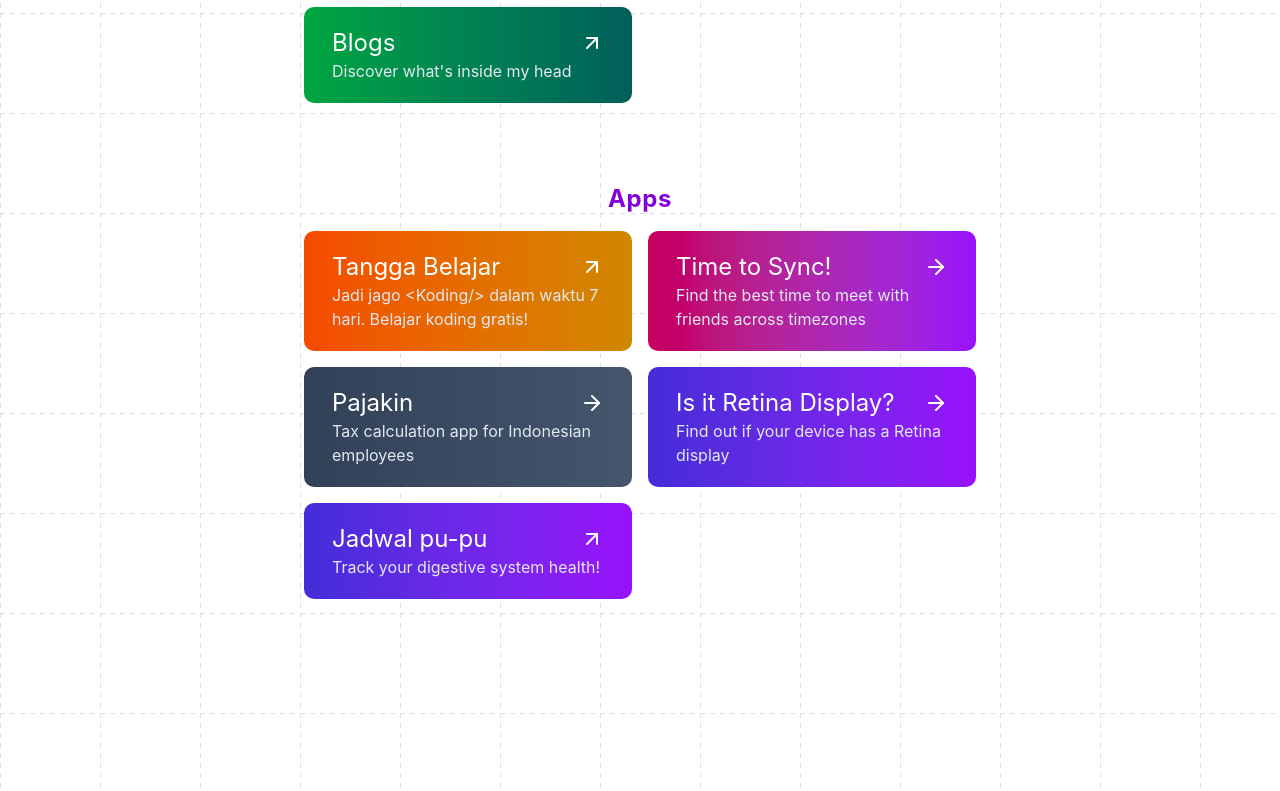
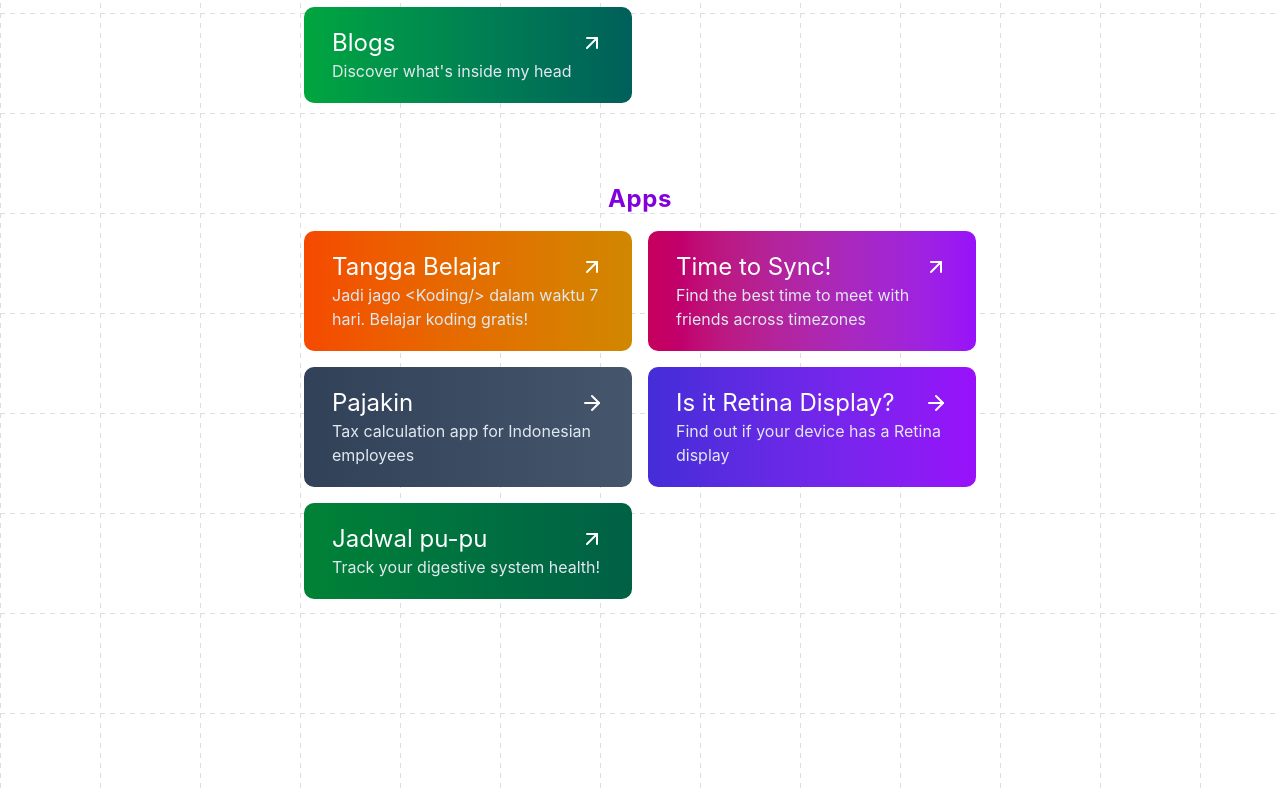
Before and after one commit to AsadSaleh/web-asad, a React (Vite) app: page / in a window 1280 px wide. Shown: the part 587-1378 px from the top of the page. Built offline with nearby package versions, Linux system fonts and the light colour scheme.

Commit message:
fix: replace ArrowRightIcon with ArrowUpRightIcon for improved visual indication and update gradient colors for better aesthetics

```diff
--- a/src/routes/index.tsx
+++ b/src/routes/index.tsx
@@ -263,7 +263,7 @@ export default function HomeEntryPoint({
 							<div className="h-full w-full rounded-lg p-4 transition-all group-hover:bg-transparent md:px-6 md:py-4 dark:bg-black">
 								<div className="flex items-center justify-between gap-2 text-white dark:text-white">
 									<h4 className="text-xl md:text-2xl">Time to Sync!</h4>
-									<ArrowRightIcon className="transition-all group-hover:translate-x-1" />
+									<ArrowUpRightIcon className="transition-all group-hover:translate-x-1 group-hover:translate-y-1" />
 								</div>
 								<p className="text-sm text-slate-200 md:text-base dark:text-slate-300">
 									Find the best time to meet with friends across timezones
@@ -327,7 +327,7 @@ export default function HomeEntryPoint({
 					>
 						<div
 							data-scrambled={scrambled}
-							className="group block h-full rotate-0 rounded-lg bg-gradient-to-r from-indigo-700 to-purple-600 p-1 transition active:scale-95 data-[scrambled=true]:-rotate-90 data-[scrambled=true]:py-10"
+							className="group block h-full rotate-0 rounded-lg bg-gradient-to-r from-green-700 to-emerald-800 p-1 transition active:scale-95 data-[scrambled=true]:-rotate-90 data-[scrambled=true]:py-10"
 						>
 							<div className="h-full w-full rounded-lg p-4 transition-all group-hover:bg-transparent md:px-6 md:py-4 dark:bg-black">
 								<div className="flex items-center justify-between gap-2 text-white dark:text-white">
```
